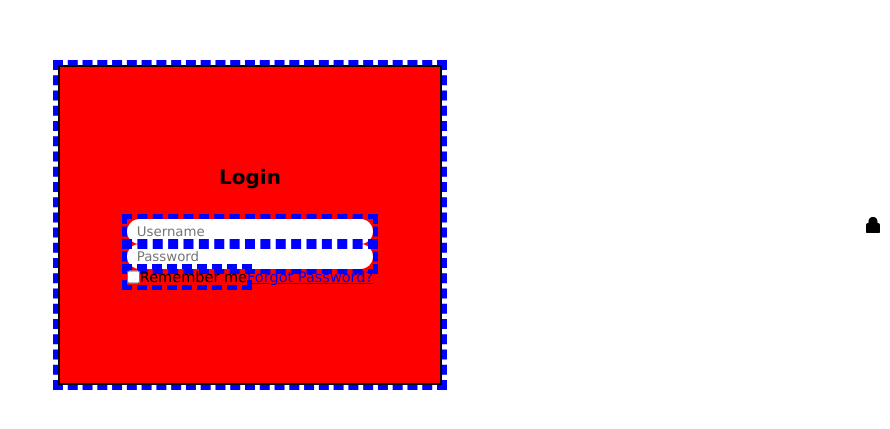
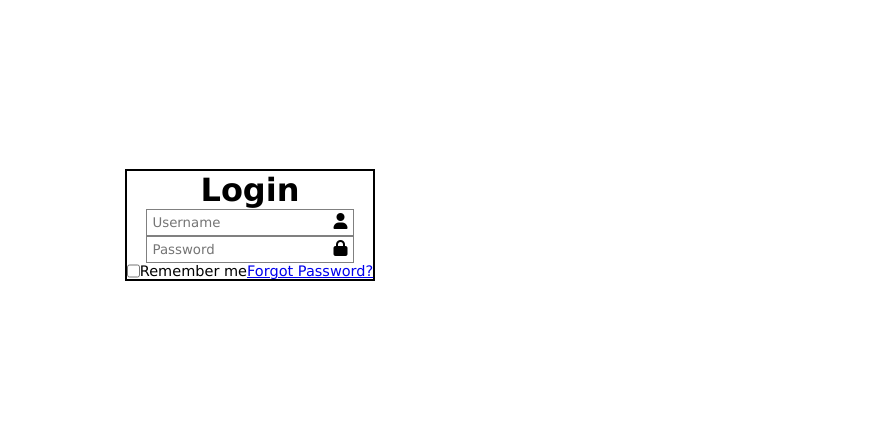
Before and after one commit to viiicious/aesthetic-landing-page, a plain HTML site: page index.html in a window 1280 px wide. Shown: the part 175-604 px from the top of the page, without its empty margins (390-1280 px from the left). Drawn offline with Linux system fonts and the light colour scheme.

Commit message:
style: fix icon placement

```diff
--- a/index.html
+++ b/index.html
@@ -10,20 +10,22 @@
 			href="https://cdnjs.cloudflare.com/ajax/libs/font-awesome/6.0.0-beta3/css/all.min.css"
 		/>
 	</head>
-	<body>
-		<form>
-			<div class="container">
-				<div class="wrapper">
+	<body class="container"> <!-- holds all things inside body -->
+			 <!-- <div> style this instead of body -->
+				<form class="formContainer">
 						<h1>Login</h1>
 							<div class="inputUser">
+
 								<div class="inputContainer">
 									<input class="formfield" type="text" placeholder="Username" />
 									<i class="fa-solid fa-user icon"></i>
 								</div>
+
 								<div class="inputContainer">
 									<input class="formfield" type="password" placeholder="Password" />
 									<i class="fa-solid fa-lock icon"></i>
 								</div>
+
 							</div>
 					<div class="questionContainer">
 						<div class="rememberMe">
@@ -32,8 +34,10 @@
 						<a href="#">Forgot Password?</a>
 					</div>
 				</div>
-			</div>
 			</form>
+		<!-- </div> -->
+
+
 		<script src="script.js"></script>
 	</body>
 </html>
--- a/style.css
+++ b/style.css
@@ -10,49 +10,34 @@
   align-items: center;
   justify-content: center;
   height: 100vh;
-  outline: 5px dashed blue;
 }
 
-.wrapper {
-  display: grid;
-  place-content: center;
+.formContainer {
+  display: flex;
+  flex-direction: column;
+  align-items: center;
   border: 2px solid black;
-  background-color: red;
-  width: 30%;
-  height: 40%;
-  outline: 5px dashed blue;
 }
 
-.wrapper h1 {
-  display: flex;
-  justify-content: center;
-  font-size: 20px;
-  margin-bottom: 30px;
-}
+
 
 .inputContainer {
-  display: flex;
-  outline: 5px dashed blue;
+  border: 1px solid grey;
 
 }
 
 .formfield {
-  width: 100%;
   border: none;
   border-radius: 100px;
-  padding: 5px 0 5px 10px;
+  padding: 5px;
 }
 
 .icon {
-  position: absolute;
-  right: 10px;
-  top: 50%;
-  transform: translateY(-50%);
+margin-right: 5px;
 }
 
 .rememberMe {
   display: flex;
-  outline: 5px dashed blue;
 }
 
 .questionContainer {
@@ -61,6 +46,3 @@
   width: 100%;
   font-size: 14.5px;
 }
-
-.checkbox {;
-}
```
Lines whose indentation alone changed are shown as unchanged.
